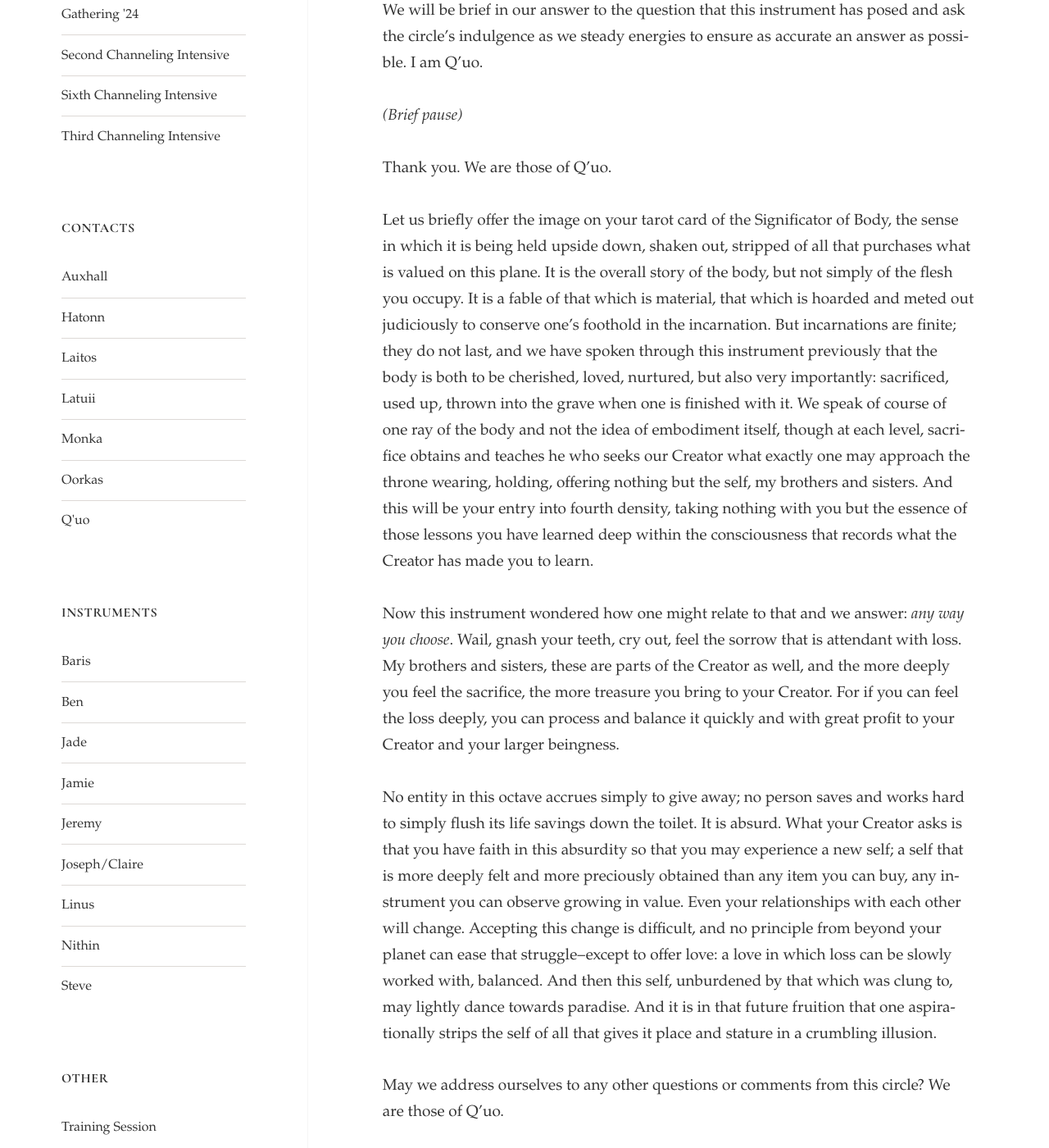
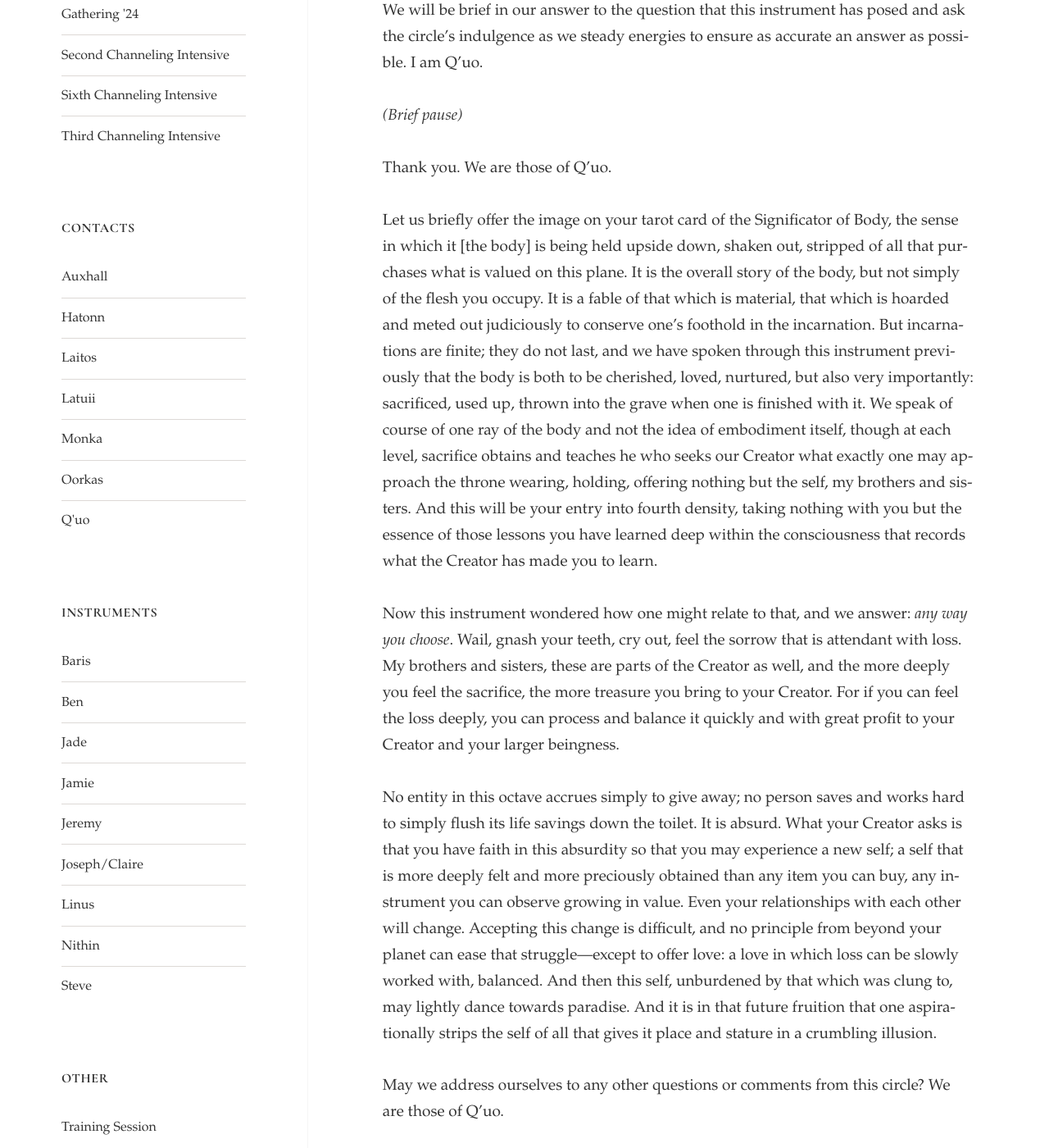
Before and after one commit to oswg/harc, a Jekyll site: the page built from _posts/2025-09-07_columbus_ccp_008.md, in a window 1280 px wide and 1400 px high, scrolled down 7017 px. Shown: the whole window at 82% size. Built offline with Jekyll 4.4.1, drawn with Linux system fonts in a browser that asks for light colours; some of the changed text lies outside the part shown.

Commit message:
Edit Columbus CCP 008 transcript for punctuation and clarity.
Normalize em dashes, fix a comma splice, and clarify the Significator of Body reference.

Co-authored-by: Cursor <cursoragent@cursor.com>

```diff
--- a/_posts/2025-09-07_columbus_ccp_008.md
+++ b/_posts/2025-09-07_columbus_ccp_008.md
@@ -33,9 +33,9 @@ The goal is, of course, quite illusory, but do you not crave this illusion? Is i
 
 Do not fret about a lack of focus. Be where you are at, we would advise. This is good and an opportunity to exercise faith so that you may learn how to be all of this creation as your bodily investment in manifestation and not just the parts that validate you, that you may ascribe to your character, your accomplishments. For these items, these medals you pin on your lapel, they will dissolve so quickly, my brothers and sisters. You know this well.
 
-The steady state you bring from your deep mind--from that mind that abuts time/space--is the exercise of your balance in the moment, in the tumbling of moments into fruition. And it is all the more poignantly done at the dusk of third density when mind/body/spirit complexes such as yourselves try to, shall we say, cram in as much learning as possible. Again, you need not force this to happen, but it is understandable that you might strategize so.
+The steady state you bring from your deep mind---from that mind that abuts time/space---is the exercise of your balance in the moment, in the tumbling of moments into fruition. And it is all the more poignantly done at the dusk of third density when mind/body/spirit complexes such as yourselves try to, shall we say, cram in as much learning as possible. Again, you need not force this to happen, but it is understandable that you might strategize so.
 
-To speak more on how these energies might be cooperated with--even utilized--we would offer the one known as Ben our contact. My brother, we advise you that our angle of entry will be at the so-called third eye. He will feel us as a pressure that will disclose the first words of our message. We ask you to take the appropriate time to steady these energies and then to speak the words that this pressure engraves upon your soul, and in this way, we may have communion.
+To speak more on how these energies might be cooperated with---even utilized---we would offer the one known as Ben our contact. My brother, we advise you that our angle of entry will be at the so-called third eye. He will feel us as a pressure that will disclose the first words of our message. We ask you to take the appropriate time to steady these energies and then to speak the words that this pressure engraves upon your soul, and in this way, we may have communion.
 
 We now transfer the contact to the one known as Ben. We are Q'uo.
 
@@ -43,7 +43,7 @@ _(Ben channeling)_
 
 **We are Q'uo**, and we are with this instrument.
 
-We have spoken tonight on the topic of fourth density energies and the perspectives that entities such as yourselves may have as they go about living their lives on this planet. We would say that there is great value in recognizing the change or changes that are occurring within the planet and within oneself as they go about their life. There is great value in this awareness, for it is possible in one's own awareness to utilize these changes as they are felt and as they are occurring. As time goes on it will become clearer or abundantly clear the extent of these changes as they are felt from within and seen around you. These changes will revolve around interpersonal--or what seem to be interpersonal--developments and feelings that you have towards yourself and other people.
+We have spoken tonight on the topic of fourth density energies and the perspectives that entities such as yourselves may have as they go about living their lives on this planet. We would say that there is great value in recognizing the change or changes that are occurring within the planet and within oneself as they go about their life. There is great value in this awareness, for it is possible in one's own awareness to utilize these changes as they are felt and as they are occurring. As time goes on it will become clearer or abundantly clear the extent of these changes as they are felt from within and seen around you. These changes will revolve around interpersonal---or what seem to be interpersonal---developments and feelings that you have towards yourself and other people.
 
 The shifting perspectives on this planet are one in which entities such as yourselves would be encouraged to look deep within and feel the changes that are occurring inside of you and the love that is begging to pour out of you. For the most apparent aspect of the changes that will occur are or revolve around love, and as you progress through your experiences and your lives, you will begin to notice how much simpler it is to express love and how easy it comes without a second thought. And you will see that love reflected back at you, and the methods by which or the apparent ways by which this will manifest will surprise all of you. For it is not something that will arise in a predictable manner as each person or entity is a unique individual and will respond to the changes in the energies in their own way. On the one hand, as an entity yearns to express the love that they feel bubbling up inside of them, they will encounter roadblocks or things inside of them that prevent the expression of this love. It will be as if the love is attempting to break down the door but in turn one will discover that there are many doors remaining to be opened.
 
@@ -75,11 +75,11 @@ _(Brief pause)_
 
 Thank you. We are those of Q'uo.
 
-Let us briefly offer the image on your tarot card of the Significator of Body, the sense in which it is being held upside down, shaken out, stripped of all that purchases what is valued on this plane. It is the overall story of the body, but not simply of the flesh you occupy. It is a fable of that which is material, that which is hoarded and meted out judiciously to conserve one's foothold in the incarnation. But incarnations are finite; they do not last, and we have spoken through this instrument previously that the body is both to be cherished, loved, nurtured, but also very importantly: sacrificed, used up, thrown into the grave when one is finished with it. We speak of course of one ray of the body and not the idea of embodiment itself, though at each level, sacrifice obtains and teaches he who seeks our Creator what exactly one may approach the throne wearing, holding, offering nothing but the self, my brothers and sisters. And this will be your entry into fourth density, taking nothing with you but the essence of those lessons you have learned deep within the consciousness that records what the Creator has made you to learn.
+Let us briefly offer the image on your tarot card of the Significator of Body, the sense in which it [the body] is being held upside down, shaken out, stripped of all that purchases what is valued on this plane. It is the overall story of the body, but not simply of the flesh you occupy. It is a fable of that which is material, that which is hoarded and meted out judiciously to conserve one's foothold in the incarnation. But incarnations are finite; they do not last, and we have spoken through this instrument previously that the body is both to be cherished, loved, nurtured, but also very importantly: sacrificed, used up, thrown into the grave when one is finished with it. We speak of course of one ray of the body and not the idea of embodiment itself, though at each level, sacrifice obtains and teaches he who seeks our Creator what exactly one may approach the throne wearing, holding, offering nothing but the self, my brothers and sisters. And this will be your entry into fourth density, taking nothing with you but the essence of those lessons you have learned deep within the consciousness that records what the Creator has made you to learn.
 
-Now this instrument wondered how one might relate to that and we answer: _any way you choose_. Wail, gnash your teeth, cry out, feel the sorrow that is attendant with loss. My brothers and sisters, these are parts of the Creator as well, and the more deeply you feel the sacrifice, the more treasure you bring to your Creator. For if you can feel the loss deeply, you can process and balance it quickly and with great profit to your Creator and your larger beingness.
+Now this instrument wondered how one might relate to that, and we answer: _any way you choose_. Wail, gnash your teeth, cry out, feel the sorrow that is attendant with loss. My brothers and sisters, these are parts of the Creator as well, and the more deeply you feel the sacrifice, the more treasure you bring to your Creator. For if you can feel the loss deeply, you can process and balance it quickly and with great profit to your Creator and your larger beingness.
 
-No entity in this octave accrues simply to give away; no person saves and works hard to simply flush its life savings down the toilet. It is absurd. What your Creator asks is that you have faith in this absurdity so that you may experience a new self; a self that is more deeply felt and more preciously obtained than any item you can buy, any instrument you can observe growing in value. Even your relationships with each other will change. Accepting this change is difficult, and no principle from beyond your planet can ease that struggle--except to offer love: a love in which loss can be slowly worked with, balanced. And then this self, unburdened by that which was clung to, may lightly dance towards paradise. And it is in that future fruition that one aspirationally strips the self of all that gives it place and stature in a crumbling illusion.
+No entity in this octave accrues simply to give away; no person saves and works hard to simply flush its life savings down the toilet. It is absurd. What your Creator asks is that you have faith in this absurdity so that you may experience a new self; a self that is more deeply felt and more preciously obtained than any item you can buy, any instrument you can observe growing in value. Even your relationships with each other will change. Accepting this change is difficult, and no principle from beyond your planet can ease that struggle---except to offer love: a love in which loss can be slowly worked with, balanced. And then this self, unburdened by that which was clung to, may lightly dance towards paradise. And it is in that future fruition that one aspirationally strips the self of all that gives it place and stature in a crumbling illusion.
 
 May we address ourselves to any other questions or comments from this circle? We are those of Q'uo.
 
```
Also changed, not shown: other parts of _posts/2025-09-07_columbus_ccp_008.md (+1 -1 lines).
